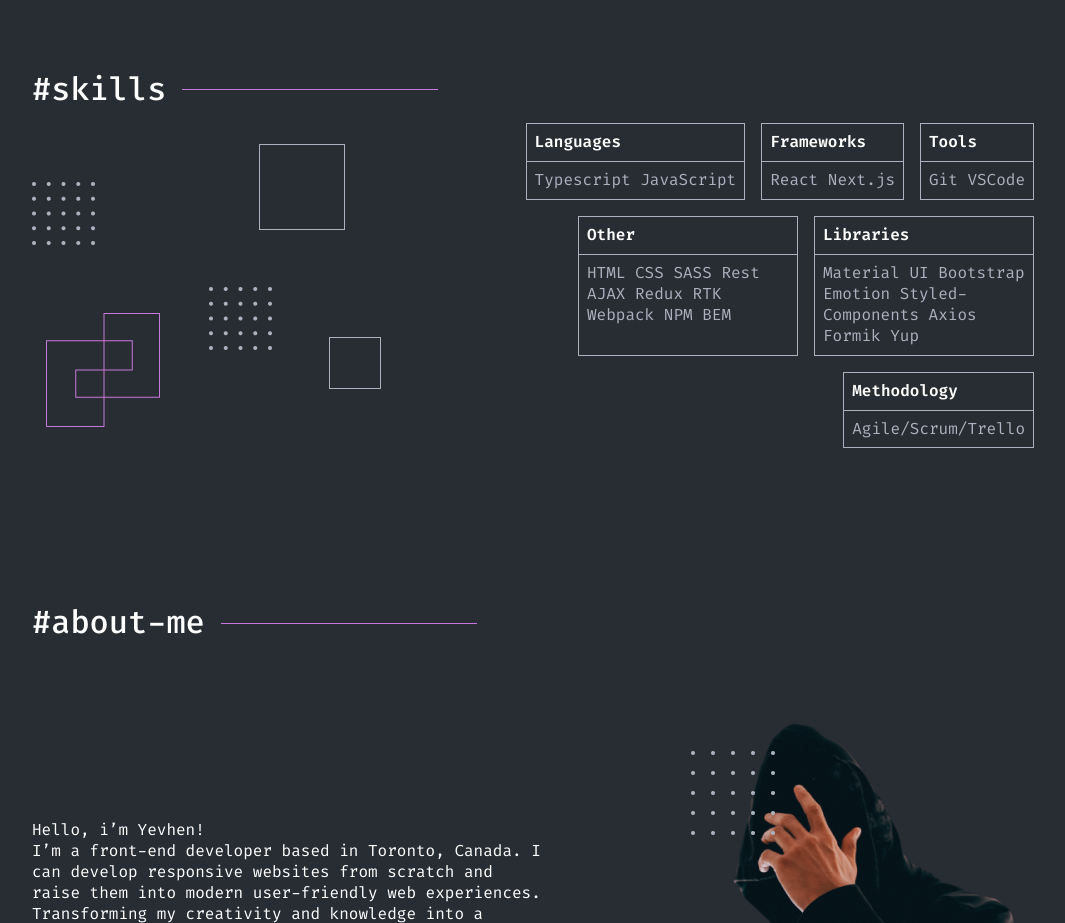
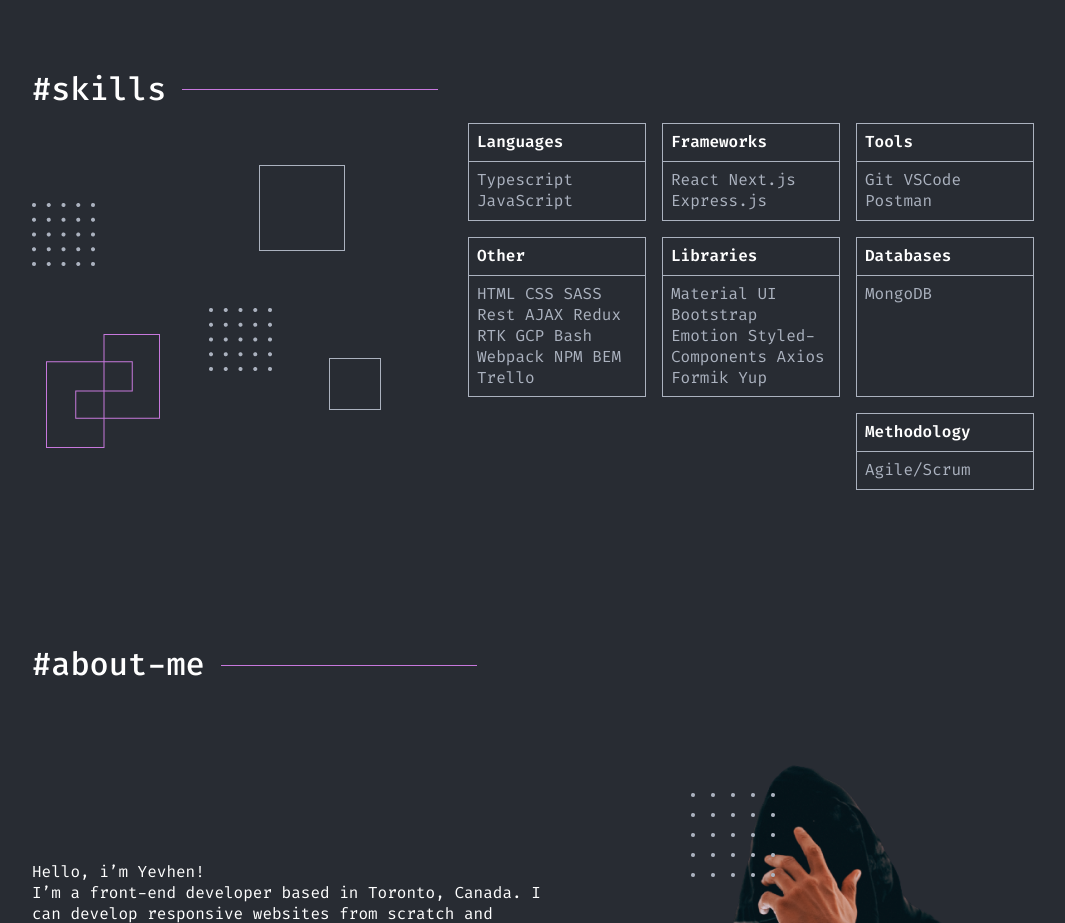
Before and after one commit to Yevhen999/portfolio, a Next.js app: page / in a window 1280 px wide. Shown: the part 1420-2343 px from the top of the page, without its empty margins (107-1172 px from the left). Built offline with nearby package versions, Linux system fonts and the light colour scheme.

Commit message:
add new skills

```diff
--- a/components/Skills/Skills.js
+++ b/components/Skills/Skills.js
@@ -20,16 +20,16 @@ const Skills = () => {
           </li>
           <li className={styles.skillsItem}>
             <h3 className={styles.skillsName}>Frameworks</h3>
-            <p className={styles.skillsStack}>React Next.js</p>
+            <p className={styles.skillsStack}>React Next.js Express.js</p>
           </li>
           <li className={styles.skillsItem}>
             <h3 className={styles.skillsName}>Tools</h3>
-            <p className={styles.skillsStack}>Git VSCode</p>
+            <p className={styles.skillsStack}>Git VSCode Postman</p>
           </li>
           <li className={styles.skillsItem}>
             <h3 className={styles.skillsName}>Other</h3>
             <p className={styles.skillsStack}>
-              HTML CSS SASS Rest AJAX Redux RTK Webpack NPM BEM
+              HTML CSS SASS Rest AJAX Redux RTK GCP Bash Webpack NPM BEM Trello
             </p>
           </li>
           <li className={styles.skillsItem}>
@@ -39,8 +39,12 @@ const Skills = () => {
             </p>
           </li>
           <li className={styles.skillsItem}>
+            <h3 className={styles.skillsName}>Databases</h3>
+            <p className={styles.skillsStack}>MongoDB</p>
+          </li>
+          <li className={styles.skillsItem}>
             <h3 className={styles.skillsName}>Methodology</h3>
-            <p className={styles.skillsStack}>Agile/Scrum/Trello</p>
+            <p className={styles.skillsStack}>Agile/Scrum</p>
           </li>
         </ul>
       </div>
--- a/components/Skills/Skills.module.css
+++ b/components/Skills/Skills.module.css
@@ -23,7 +23,6 @@
 
 .skillsTitleWrap {
   display: flex;
-  /* justify-content: space-between; */
   align-items: center;
   margin-top: 12px;
   margin-bottom: 48px;
@@ -39,7 +38,7 @@
 }
 
 .skillsItem {
-  max-width: 220px;
+  width: 178px;
   border: 1px solid #abb2bf;
 }
 
```
